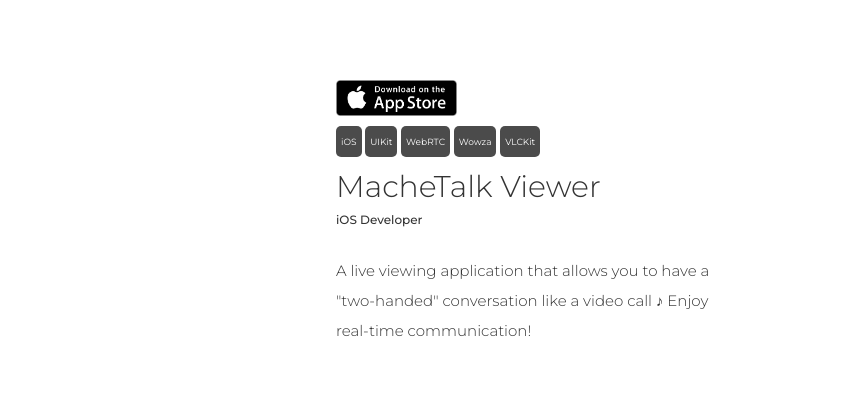
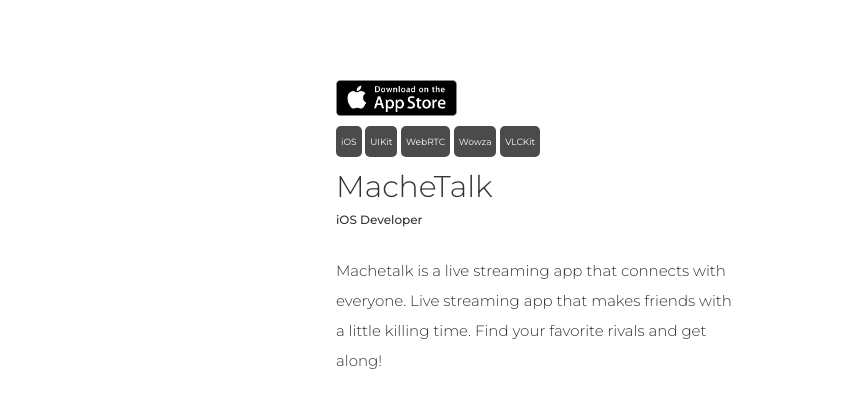
Before and after one commit to jangoes/jangoes.github.io, a plain HTML site: page work/machetalk_live.html in a window 1280 px wide. Shown: the full height of the page, 419-1280 px from the left. Drawn offline with nearby package versions, Linux system fonts and the light colour scheme.

Commit message:
Fix machetalk not properly linked

```diff
--- a/work/machetalk_live.html
+++ b/work/machetalk_live.html
@@ -4,7 +4,7 @@
     <meta charset="UTF-8">
 
     <meta name="viewport" content="width=device-width, initial-scale=1">
-    <title>MacheTalk Viewer</title>
+    <title>MacheTalk</title>
     <link rel="shortcut icon" type="image/png" href="assets/images/favicon.png"/>
 
     <link rel="stylesheet" href="https://maxcdn.bootstrapcdn.com/bootstrap/3.3.7/css/bootstrap.min.css"
@@ -23,7 +23,7 @@
 <div class="white-section row">
 
     <div class="imac col-sm-6">
-        <img class="imac-screen img-responsive" src="assets/images/machetalk-view.png">
+        <img class="imac-screen img-responsive" src="assets/images/machetalk-liver.png">
     </div>
 
     <div class="col-sm-6">
@@ -40,12 +40,12 @@
                 <span>VLCKit</span>
             </div>
 
-            <h2 class="imac-section-header light">MacheTalk Viewer</h2>
+            <h2 class="imac-section-header light">MacheTalk</h2>
             <h6 class="position-title">iOS Developer</h6>
 
             <div class="imac-section-desc">
 
-            <span>A live viewing application that allows you to have a "two-handed" conversation like a video call ♪ Enjoy real-time communication!</span>
+            <span>Machetalk is a live streaming app that connects with everyone. Live streaming app that makes friends with a little killing time. Find your favorite rivals and get along!</span>
             </div>
         </div>
     </div>
```
Also changed, not shown: work/machetalk_view.html (+1 -1 lines).
